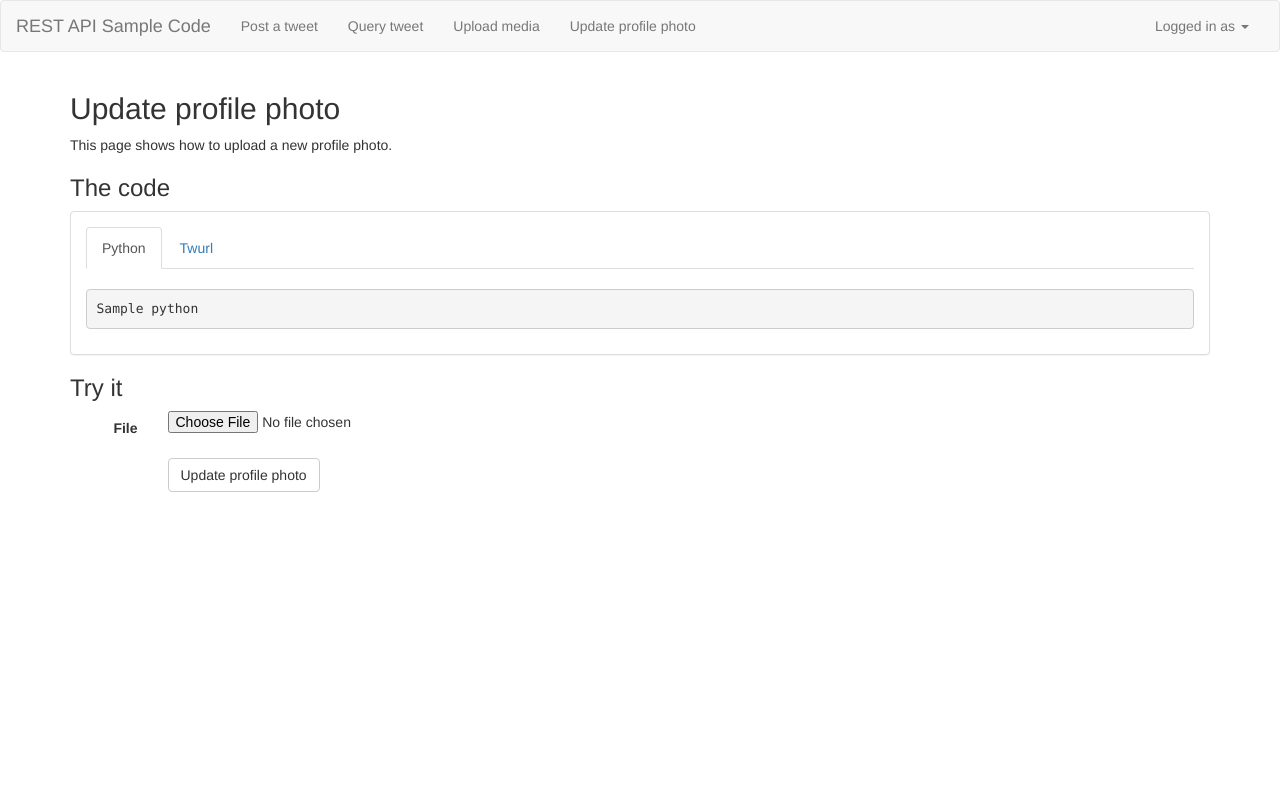
After one commit to twitterml/django-rest-apis, a Django app: template templates/profile.html in a window 1280 px wide. The commit adds this page. Run offline with Django 3.2, Linux system fonts and the light colour scheme; tables that the repository leaves empty hold one stand-in row (values such as "Sample post"); the template is opened without the code that fills it: values that come from a table or form of the project are taken from there, most other values are stand-ins (such as "Sample title", 1, 10 or a date in 2020); some libraries are stand-ins or nearby versions.

Commit message:
more interactive examples

```diff
--- a/app/urls.py
+++ b/app/urls.py
@@ -6,6 +6,10 @@ admin.autodiscover()
 urlpatterns = patterns('',
     url(r'^$', 'home.views.login', name='login'),
     url(r'^home$', 'home.views.home', name='home'),
+    url(r'^profile', 'home.views.profile', name='profile'),
+    url(r'^tweet', 'home.views.tweet', name='tweet'),
+    url(r'^query', 'home.views.query', name='query'),
+    url(r'^media', 'home.views.media', name='media'),
     url(r'^logout$', 'home.views.logout', name='logout'),
     url('', include('social.apps.django_app.urls', namespace='social')),
     url(r'^admin/', include(admin.site.urls)),
--- a/home/views.py
+++ b/home/views.py
@@ -10,20 +10,119 @@ import twitter
 
 from home.models import Image
 
+# QUERY_MAX_STATUSES = 3200
+QUERY_MAX_STATUSES = 0
+
 class ImageForm(forms.Form):
     file = forms.FileField()
 
 def login(request):
+
     context = {"request": request}
     return render_to_response('login.html', context, context_instance=RequestContext(request))
 
 @login_required
 def home(request):
 
+    return render_to_response('home.html', {}, context_instance=RequestContext(request))
+
+@login_required
+def tweet(request):
+
+    examples = {}
+    examples["twurl"] = "twurl -d 'status=This is a test tweet' /1.1/statuses/update.json"
+    examples["python"] = """
+
+import twitter
+
+api = twitter.Api(
+    base_url='https://api.twitter.com/1.1',
+    consumer_key='YOUR_CONSUMER_KEY',
+    consumer_secret='YOUR_CONSUMER_SECRET',
+    access_token_key='YOUR_ACCESS_KEY',
+    access_token_secret='YOUR_ACCESS_SECRET')
+
+api.PostUpdates("This is a test tweet")
+
+"""
+
     status = request.REQUEST.get("status", None)
     screen_name = request.REQUEST.get("screen_name", None)
     if not screen_name:
         screen_name = request.user.username
+
+    api = get_twitter(request.user)
+    if status:
+        api.PostUpdates(status)
+
+    context = {"request": request, 'examples': examples}
+    return render_to_response('tweet.html', context, context_instance=RequestContext(request))
+
+@login_required
+def query(request):
+
+    examples = {}
+    examples["twurl"] = "twurl -d 'screen_name=%s' /1.1/statuses/home_timeline.json" % (request.user.username)
+    examples["python"] = """
+
+import twitter
+
+api = twitter.Api(
+    base_url='https://api.twitter.com/1.1',
+    consumer_key='YOUR_CONSUMER_KEY',
+    consumer_secret='YOUR_CONSUMER_SECRET',
+    access_token_key='YOUR_ACCESS_KEY',
+    access_token_secret='YOUR_ACCESS_SECRET')
+
+statuses = api.GetUserTimeline(screen_name='%s', count=200)
+
+""" % (request.user.username)
+
+    api = get_twitter(request.user)
+
+    statuses = []
+    max_id = None
+    while True and QUERY_MAX_STATUSES > 0:
+
+        # get latest page
+        new_statuses = api.GetUserTimeline(screen_name=screen_name, count=200, max_id=max_id)
+
+        # out of statuses: done
+        if len(new_statuses) == 0:
+            break
+
+        max_id = min([s.id for s in new_statuses]) - 1
+        statuses = statuses + new_statuses
+
+        # reached max: done
+        if len(statuses) >= QUERY_MAX_STATUSES:
+            break
+
+    context = {"request": request, 'examples': examples, 'statuses': statuses}
+    return render_to_response('query.html', context, context_instance=RequestContext(request))
+
+@login_required
+def media(request):
+
+    examples = {}
+    examples["twurl"] = ""
+    examples["python"] = """
+
+import twitter
+
+api = twitter.Api(
+    base_url='https://api.twitter.com/1.1',
+    consumer_key='YOUR_CONSUMER_KEY',
+    consumer_secret='YOUR_CONSUMER_SECRET',
+    access_token_key='YOUR_ACCESS_KEY',
+    access_token_secret='YOUR_ACCESS_SECRET')
+
+api.PostUpdates("This is a test tweet")
+
+"""
+
+    status = request.REQUEST.get("status", None)
+    screen_name = request.REQUEST.get("screen_name", None)
 
     api = get_twitter(request.user)
     if status:
@@ -40,29 +139,48 @@ def home(request):
 
         api.UpdateImage(image.file.path)
 
-    statuses = []
-    max_id = None
-    while True:
+    context = {"request": request, 'examples': examples, "form": form }
+    return render_to_response('media.html', context, context_instance=RequestContext(request))
 
-        # get latest page
-        new_statuses = api.GetUserTimeline(screen_name=screen_name, count=200, max_id=max_id)
+@login_required
+def profile(request):
 
-        # out of statuses: done
-        if len(new_statuses) == 0:
-            break
+    examples = {}
+    examples["twurl"] = "twurl -d 'status=Testing twurl' /1.1/statuses/update.json"
+    examples["python"] = """
 
-        max_id = min([s.id for s in new_statuses]) - 1
-        statuses = statuses + new_statuses
+import twitter
 
-        # reached max: done
-        if len(statuses) >= 3200:
-            break
+api = twitter.Api(
+    base_url='https://api.twitter.com/1.1',
+    consumer_key='YOUR_CONSUMER_KEY',
+    consumer_secret='YOUR_CONSUMER_SECRET',
+    access_token_key='YOUR_ACCESS_KEY',
+    access_token_secret='YOUR_ACCESS_SECRET')
 
-    context = {"request": request, 'statuses': statuses, 'form': form}
-    return render_to_response('home.html', context, context_instance=RequestContext(request))
+api.UpdateImage("/path/to/file")
+
+"""
+
+    api = get_twitter(request.user)
+
+    form = ImageForm(request.POST, request.FILES)
+    print "valid: %s (%s)" % (form.is_valid(), form.errors)
+    if form.is_valid():
+        file = request.FILES['file']
+
+        # save to file
+        image = Image(file = file)
+        image.save()
+
+        api.UpdateImage(image.file.path)
+
+    context = {"request": request, 'examples': examples, "form": form}
+    return render_to_response('profile.html', context, context_instance=RequestContext(request))
 
 from django.contrib.auth import logout as auth_logout
 def logout(request):
+
     """Logs out user"""
     auth_logout(request)
     return HttpResponseRedirect('/')
--- /dev/null
+++ b/templates/_examples.html
@@ -0,0 +1,28 @@
+<div class="panel panel-default">
+  <div class="panel-body">
+
+  <!-- Nav tabs -->
+  <ul class="nav nav-tabs" role="tablist">
+    <li role="presentation" class="active"><a href="#example_python" aria-controls="example_python" role="tab" data-toggle="tab">Python</a></li>
+    <li role="presentation"><a href="#example_twurl" aria-controls="example_twurl" role="tab" data-toggle="tab">Twurl</a></li>
+  </ul>
+
+<br>
+
+  <!-- Tab panes -->
+  <div class="tab-content">
+    <div role="tabpanel" class="tab-pane active" id="example_python">
+
+<pre>{{examples.python}}</pre>
+
+    </div>
+    <div role="tabpanel" class="tab-pane" id="example_twurl">
+
+<h5>Request</h5>
+<pre>{{examples.twurl}}</pre>
+
+    </div>
+  </div>
+
+  </div>
+</div>
--- a/templates/base.html
+++ b/templates/base.html
@@ -1,16 +1,48 @@
 <HTML>
 <HEAD>
+    <link rel="stylesheet" href="https://maxcdn.bootstrapcdn.com/bootstrap/3.2.0/css/bootstrap.min.css">
+    <script src="https://ajax.googleapis.com/ajax/libs/jquery/1.9.0/jquery.min.js"></script>
+    <script src="https://maxcdn.bootstrapcdn.com/bootstrap/3.2.0/js/bootstrap.min.js"></script>
+</HEAD>
+<body>
 
-</HEAD>
-<BODY>
+<nav class="navbar navbar-default">
+  <div class="container-fluid">
+    <!-- Brand and toggle get grouped for better mobile display -->
+    <div class="navbar-header">
+      <button type="button" class="navbar-toggle collapsed" data-toggle="collapse" data-target="#bs-example-navbar-collapse-1" aria-expanded="false">
+        <span class="sr-only">Toggle navigation</span>
+        <span class="icon-bar"></span>
+        <span class="icon-bar"></span>
+        <span class="icon-bar"></span>
+      </button>
+      <a class="navbar-brand" href="/home">REST API Sample Code</a>
+    </div>
 
-You are logged in as {{request.user.username}} [<a href="/logout">Logout</a>]
+    <!-- Collect the nav links, forms, and other content for toggling -->
+    <div class="collapse navbar-collapse" id="bs-example-navbar-collapse-1">
+      <ul class="nav navbar-nav">
+        <li {% if request.get_full_path = "/tweet" %}class="active"{% endif %}><a href="/tweet">Post a tweet</a></li>
+        <li {% if request.get_full_path = "/query" %}class="active"{% endif %}><a href="/query">Query tweet</a></li>
+        <li {% if request.get_full_path = "/media" %}class="active"{% endif %}><a href="/media">Upload media</a></li>
+        <li {% if request.get_full_path = "/profile" %}class="active"{% endif %}><a href="/profile">Update profile photo</a></li>
+      </ul>
+      <ul class="nav navbar-nav navbar-right">
+        <li class="dropdown">
+          <a href="#" class="dropdown-toggle" data-toggle="dropdown" role="button" aria-haspopup="true" aria-expanded="false">Logged in as {{request.user.username}}<span class="caret"></span></a>
+          <ul class="dropdown-menu">
+            <li><a href="/logout">Logout</a></li>
+          </ul>
+        </li>
+      </ul>
+    </div><!-- /.navbar-collapse -->
+  </div><!-- /.container-fluid -->
+</nav>
 
-<br><br>
+    <div class="container">
 
 {% block content %}{% endblock %}
 
-<br>
-
+	</div>
 </BODY>
 </HTML>
--- /dev/null
+++ b/templates/profile.html
@@ -0,0 +1,43 @@
+{% extends "base.html" %}
+
+{% block content %}
+
+<h2>Update profile photo</h2>
+
+<p>This page shows how to upload a new profile photo.</p>
+
+<h3>The code</h3>
+
+{% include "_examples.html" %}
+
+<h3>Try it</h3>
+
+<p></p>
+
+<form class="form-horizontal" action="/home" method="post" enctype="multipart/form-data">
+  {% csrf_token %}
+
+  <div class="form-group">
+    <label for="inputEmail3" class="col-sm-1 control-label">File</label>
+    <div class="col-sm-10">
+
+<!--
+            <p>{{ form.non_field_errors }}</p>
+            <p>{{ form.file.label_tag }} {{ form.file.help_text }}</p>
+            <p>{{ form.file.errors }}</p>
+-->
+            <p>
+                {{ form.file }}
+            </p>
+
+    </div>
+  </div>
+  <div class="form-group">
+    <div class="col-sm-offset-1 col-sm-10">
+      <button type="submit" class="btn btn-default">Update profile photo</button>
+    </div>
+  </div>
+</form>
+
+
+{% endblock %}
```
Also changed, not shown: templates/home.html (+26 -36 lines), templates/media.html (added, +43 -0 lines), templates/query.html (added, +43 -0 lines), templates/tweet.html (added, +30 -0 lines).
